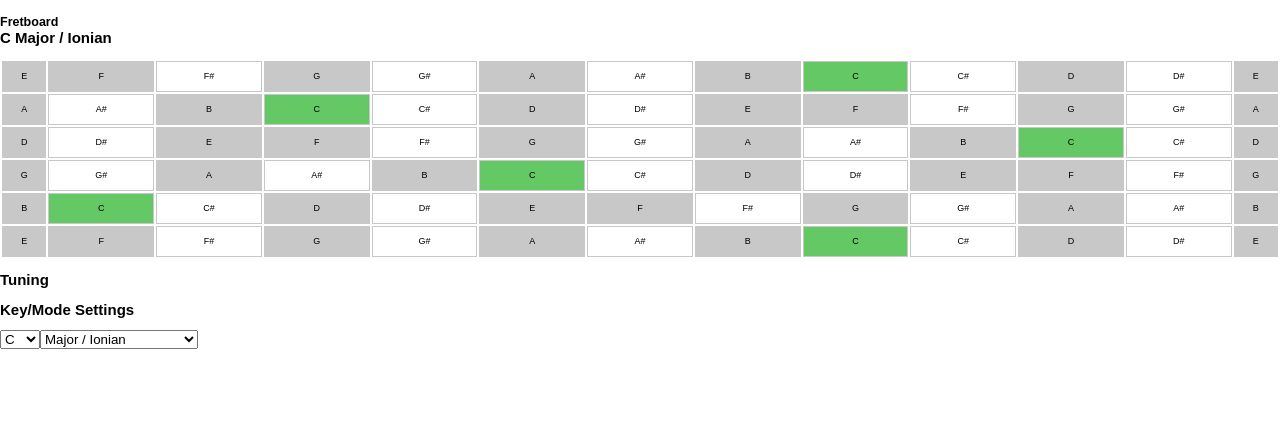
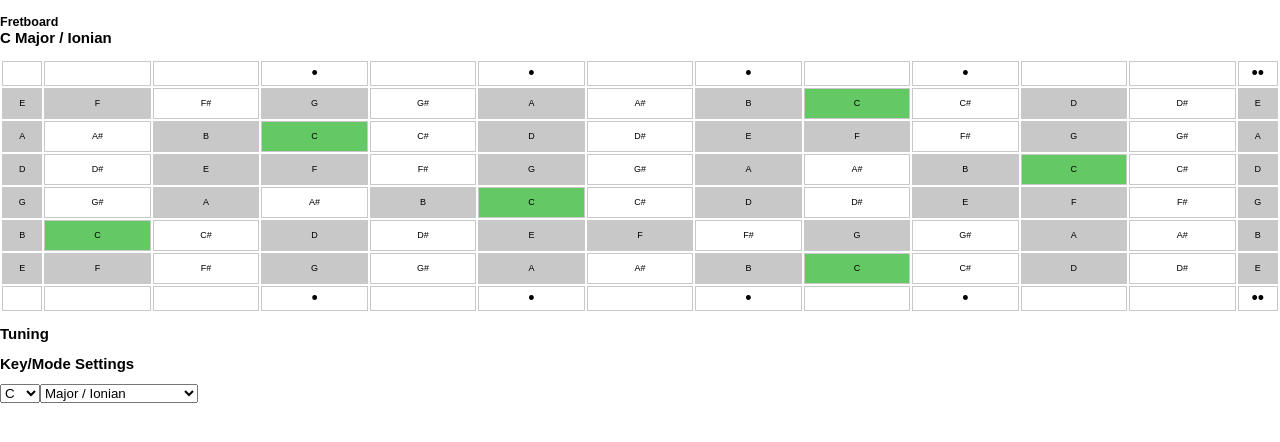
Before and after one commit to samhain13/fretscale-view, a React (Create React App) app: page / in a window 1280 px wide. Shown: the top 442 px of the page. Built offline with nearby package versions, Linux system fonts and the light colour scheme.

Commit message:
added fret markers; todo: fix pitch change bug

```diff
--- a/src/index.css
+++ b/src/index.css
@@ -15,6 +15,7 @@ body {
 
 #fretboard table {
     font-size: 0.9em;
+    overflow: auto;
     text-align: center;
     vertical-align: middle;
     width: 100%;
@@ -27,3 +28,7 @@ body {
 #fretboard td:first-child, #fretboard td:last-child {
     width: 1em;
 }
+#fretboard td.fret-marker {
+    font-size: 2em;
+    height: 1em;
+}
--- a/src/index.js
+++ b/src/index.js
@@ -17,16 +17,36 @@ class Fretboard extends React.Component {
         }
     }
 
+    getMarkerValue(fret_number) {
+        if ([3, 5, 7, 9].indexOf(fret_number) >= 0) {
+            return '•';
+        } else if (fret_number === 12) {
+            return '••';
+        } else {
+            return '';
+        }
+    }
+
+    renderMarkers() {
+        let frets = Array(Number(this.props.app.props.show_frets)).fill(null);
+        return(
+            <tr>
+            {frets.map((value, index) =>
+                <td key={index} className='fret-marker'>{this.getMarkerValue(index)}</td>
+            )}
+            </tr>
+        );
+    }
+
     renderString(pitch, index) {
         let frets = this.props.app.getPitchArray(pitch);
-
         return(
             <tr key={index}>
             {frets.map((pitch_name, fret_index) =>
                 <td
                     key={fret_index}
                     className={this.getFretClassName(pitch_name)}
-                    >
+                >
                     {pitch_name}
                 </td>
             )}
@@ -44,9 +64,11 @@ class Fretboard extends React.Component {
                 </h2>
                 <table>
                     <tbody>
+                    {this.renderMarkers()}
                     {this.props.app.state.tuning.map((pitch, index) =>
                         this.renderString(pitch, index)
                     )}
+                    {this.renderMarkers()}
                     </tbody>
                 </table>
             </section>
@@ -76,7 +98,8 @@ class KeyModeSettings extends React.Component {
                     {PITCH_NAMES.map((name, index) =>
                         <option
                             key={index}
-                            onClick={() => this.props.app.applyPitchNameSettings(index)}>
+                            onClick={() => this.props.app.applyPitchNameSettings(index)}
+                        >
                             {name}
                         </option>
                     )}
@@ -85,7 +108,8 @@ class KeyModeSettings extends React.Component {
                     {FORMULAE.map((item, index) =>
                         <option
                             key={index}
-                            onClick={() => this.props.app.applyKeyModeSettings(item)}>
+                            onClick={() => this.props.app.applyKeyModeSettings(item)}
+                        >
                             {item.name}
                         </option>
                      )}
```
